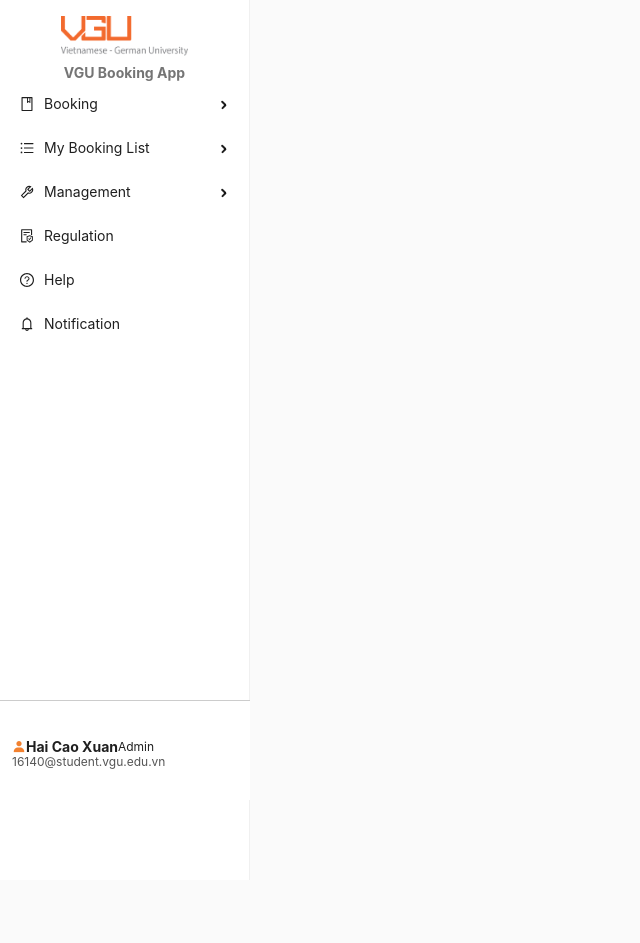
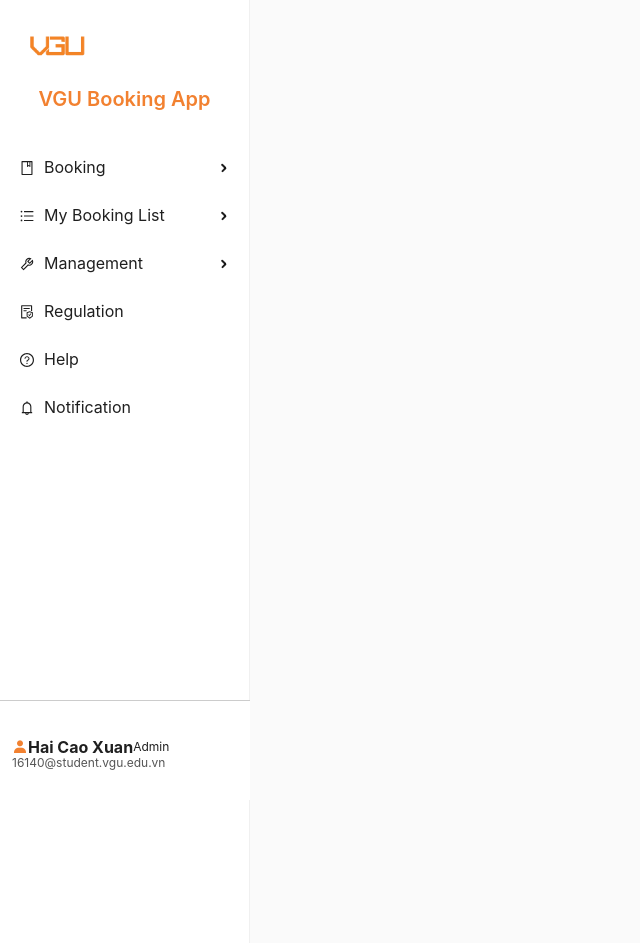
Before and after one commit to minhqtran/VGUBOOKINGAPP, a React (Vite) app: page /sidenav in a window 1280 px wide. Shown: the whole page, without its empty margins (0-640 px from the left). Before the commit the page ends 800 px from the top, so only its background shows below. Built offline with nearby package versions, Linux system fonts and the light colour scheme.

Commit message:
navigation bar

```diff
--- a/src/components/sidenav/Sidenav.tsx
+++ b/src/components/sidenav/Sidenav.tsx
@@ -1,5 +1,5 @@
 import React from 'react';
-import { Layout, Menu } from 'antd';
+import { Layout, Menu, ConfigProvider } from 'antd';
 import {
   HomeOutlined,
   CalendarOutlined,
@@ -16,37 +16,70 @@ import {
   LogoutOutlined,
 } from '@ant-design/icons';
 import { Link } from 'react-router-dom';
-import VGULogo from '../../assets/img/VGU-logo.png'
+import VGULogo from '../../assets/img/VGU-logo2.png'
 import './sidenav.css'
 import 'boxicons'
+
 
 const { Sider } = Layout;
 
 const Sidenav: React.FC = () => {
   return (
-    <Sider width={250} theme="light" breakpoint="lg" collapsedWidth="0">
-        <div className="sidenav-logo-name-container">
-        <img src={VGULogo} alt="Logo" className="sidenav-logo" />
-        <div className="sidenav-app-name">VGU Booking App</div>
+    <ConfigProvider
+    theme={{
+      token: {
+        // Seed Token
+        colorPrimary: '#F28130',
+        borderRadius: 5,
+
+        // Alias Token
+
+      },
+    }}
+  >
+    <Sider className='sider-container' width={250} theme="light" breakpoint="lg" collapsedWidth="0">
+        <div className="sider-logo-name-container">
+          <img src={VGULogo} alt="Logo" className="sider-logo" />
+          <div className="sider-app-name">VGU Booking App</div>
         </div>
         <Menu
             mode="vertical"
             theme="light"
             defaultSelectedKeys={['1']}
-            style={{ height: '100vh'}}
+            className='sider-menu-bar'
         >
         {/* Booking Section */}
-        <Menu.SubMenu key="booking" icon={<BookOutlined />} title="Booking">
-          <Menu.Item key="roomBooking">
-            <Link to="/room-booking">Room Booking</Link>
+        <Menu.SubMenu
+          key="booking"
+          icon={<BookOutlined />}
+          title="Booking"
+        >
+          <Menu.Item
+            key="roomBooking"
+
+          >
+            <Link
+              to="/room-booking"
+            >
+              Room Booking
+            </Link>
           </Menu.Item>
           <Menu.Item key="vehicleBooking">
-            <Link to="/vehicle-booking">Vehicle Booking</Link>
+            <Link
+              to="/vehicle-booking"
+            >
+              Vehicle Booking
+              </Link>
           </Menu.Item>
         </Menu.SubMenu>
 
         {/* My Booking Section */}
-        <Menu.SubMenu key="myBooking" icon={<UnorderedListOutlined />} title="My Booking List">
+        <Menu.SubMenu
+          key="myBooking"
+          icon={<UnorderedListOutlined />}
+          title="My Booking List"
+          className='sider-menu-submenu'
+        >
           <Menu.Item key="roomBookingList">
             <Link to="/room-booking-list">Room Booking List</Link>
           </Menu.Item>
@@ -94,6 +127,7 @@ const Sidenav: React.FC = () => {
       </div>
       </Menu>
     </Sider>
+    </ConfigProvider>
   );
 };
 
--- a/src/components/sidenav/sidenav.css
+++ b/src/components/sidenav/sidenav.css
@@ -1,34 +1,62 @@
-.sidenav-logo-name-container {
+
+
+.sider-container {
     display: flex;
-    flex-direction: column;
-    height: 80px;
+    height: 100vh;
+    color: var(--container-color);
+  }
+
+  .sider-logo-name-container {
+    height: max-content;
     background-color: #fff; /* Adjust the background color as needed */
     border-right: 1px solid #f0f0f0; /* Border between logo and menu */
     padding: 16px;
   }
 
-  .sidenav-logo {/* Adjust the width of your logo */
-    height: 40px; /* Adjust the height of your logo */
+  .sider-logo {/* Adjust the width of your logo */
+    height: 60px; /* Adjust the height of your logo */
     object-fit: contain;
-    margin-bottom: 8px;
+    margin: 0 0 8px 12px;
   }
 
-  .sidenav-app-name {
-    font-size: 14px; /* Adjust the font size as needed */
-    font-weight: bold;
+  .sider-app-name {
+    font-size: var(--h3-font-size); /* Adjust the font size as needed */
+    font-weight: var(--font-semi-bold);
+    color: var(--title-color);
     text-align: center;
+    margin-bottom: var(--mb-1)
   }
 
-  .parent-container {
+
+  .sider-menu-bar{
+    height: 100%;
     display: flex;
-    min-height: 100vh; /* Ensure the parent container has at least 100vh height */
+    flex-direction: column;
+    font-size: var(--normal-font-size);
+    width: 250px;
+
   }
 
-  .ant-layout-sider {
-    height: 100%;
-    position: fixed;
-    left: 0;
+
+
+
+
+  /* .ant-menu-item{
+    color: var(--text-color);
   }
+
+  .ant-menu-icon{
+    color: var(--title-color)
+  }
+
+  .ant-menu-item-icon {
+    color: var(--title-color);
+  }
+
+  .ant-menu-item {
+    color: var(--title-color);
+  } */
+
 
   .profile-section {
     display: flex;
```
Also changed, not shown: src/assets/img/VGU-logo2.png (added).
